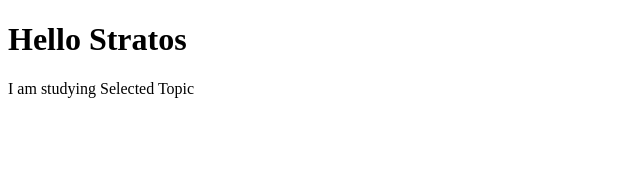
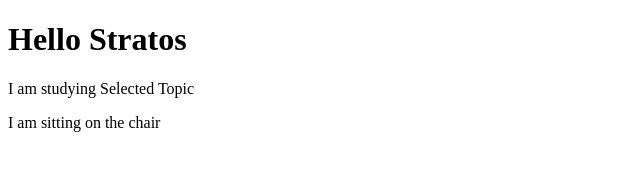
Before and after one commit to ThanawatBundasak/github-desktop-project, a plain HTML site: page index.html in a window 1280 px wide. Shown: the whole page, without its empty margins (0-640 px from the left). Drawn offline with Linux system fonts and the light colour scheme.

Commit message:
Add some text

```diff
--- a/index.html
+++ b/index.html
@@ -8,5 +8,6 @@
 <body>
     <h1>Hello Stratos</h1>
     <p>I am studying Selected Topic</p>
+    <p>I am sitting on the chair</p>
 </body>
 </html>
```
